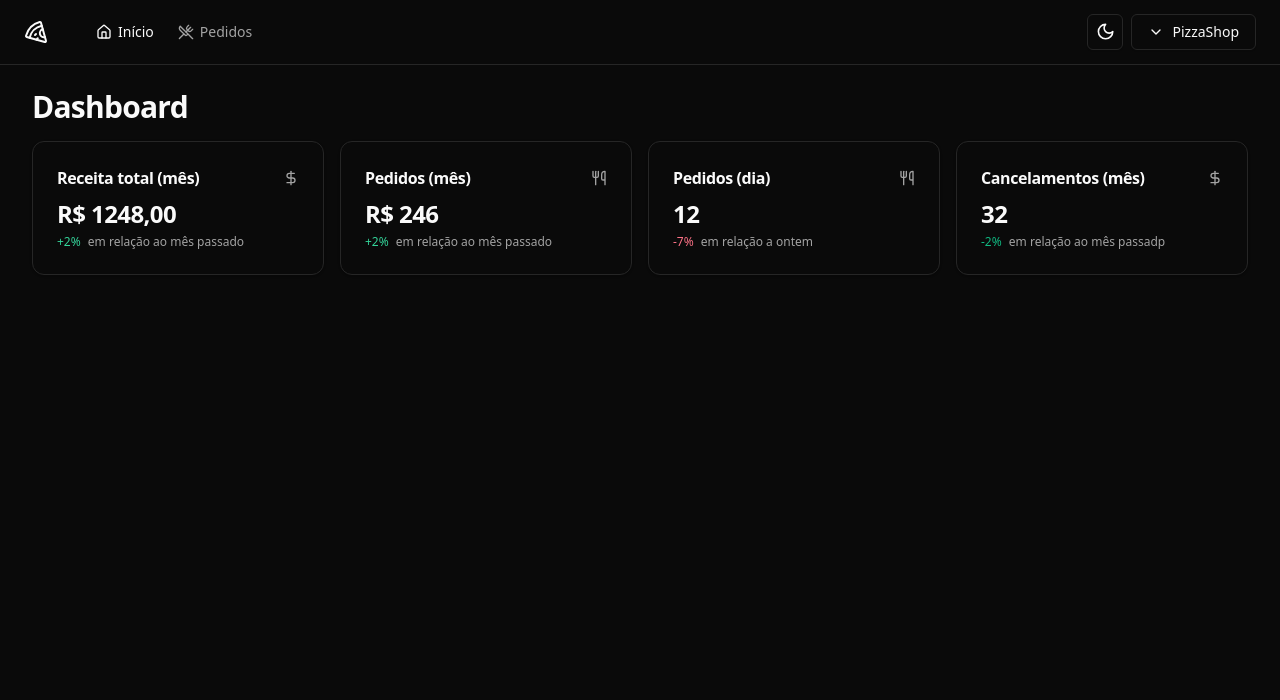
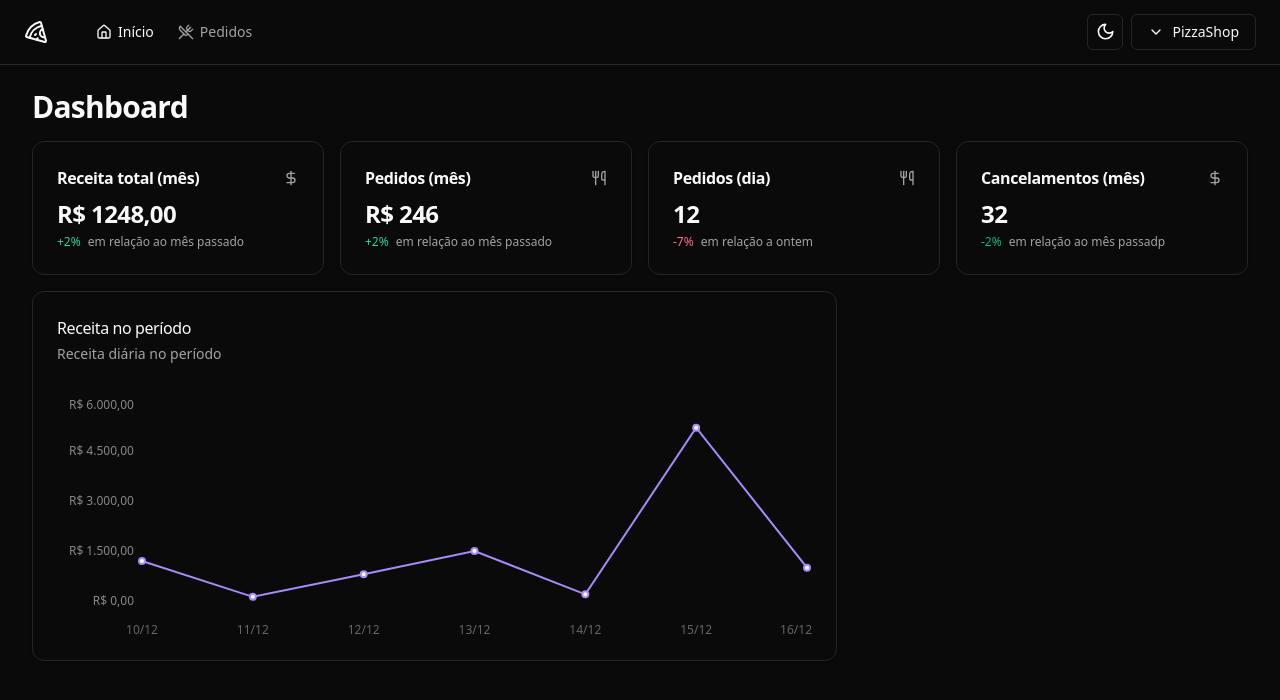
Before and after one commit to D2Diego/pizza-management, a React (Vite) app: page / in a window 1280 px wide. Shown: the top 700 px of the page. Built offline with nearby package versions, Linux system fonts and the light colour scheme.

Commit message:
feat: create revenue chart

```diff
--- a/package.json
+++ b/package.json
@@ -29,6 +29,7 @@
     "react-helmet-async": "^2.0.5",
     "react-hook-form": "^7.53.0",
     "react-router-dom": "^6.26.2",
+    "recharts": "^2.12.7",
     "sonner": "^1.5.0",
     "sort-by": "^1.2.0",
     "tailwind-merge": "^2.5.2",
--- a/src/pages/app/dashboard/dashboard.tsx
+++ b/src/pages/app/dashboard/dashboard.tsx
@@ -5,6 +5,7 @@ import { MonthRevanue } from './month-revenue-card';
 import { MonthOrdersAmounthCard } from './month-orders-amount-card';
 import { DayOrdersAmountCard } from './day-orders-amount-card';
 import { MonthCanceledOrdersAmountCard } from './month-canceled-orders-amount-card';
+import { RevanueChart } from './revenue-chart';
 
 export function Dashboard() {
   return (
@@ -19,6 +20,10 @@ export function Dashboard() {
           <DayOrdersAmountCard />
           <MonthCanceledOrdersAmountCard />
         </div>
+
+        <div className="grid grid-cols-9 gap-4">
+          <RevanueChart />
+        </div>
       </div>
     </>
   );
--- /dev/null
+++ b/src/pages/app/dashboard/revenue-chart.tsx
@@ -0,0 +1,71 @@
+/* eslint-disable react/react-in-jsx-scope */
+import {
+  Card,
+  CardContent,
+  CardDescription,
+  CardHeader,
+  CardTitle,
+} from '@/components/ui/card';
+import colors from 'tailwindcss/colors';
+import {
+  ResponsiveContainer,
+  LineChart,
+  XAxis,
+  YAxis,
+  CartesianGrid,
+  Line,
+  Tooltip,
+} from 'recharts';
+import { date } from 'zod';
+
+const data = [
+  { date: '10/12', revenue: 1200 },
+  { date: '11/12', revenue: 125 },
+  { date: '12/12', revenue: 800 },
+  { date: '13/12', revenue: 1500 },
+  { date: '14/12', revenue: 200 },
+  { date: '15/12', revenue: 5200 },
+  { date: '16/12', revenue: 1000 },
+];
+
+export function RevanueChart() {
+  return (
+    <Card className="col-span-6">
+      <CardHeader className="flex-row items-center justify-between pb-8">
+        <div className="space-y-1">
+          <CardTitle className="text-base font-medium">
+            Receita no período
+          </CardTitle>
+          <CardDescription>Receita diária no período</CardDescription>
+        </div>
+      </CardHeader>
+      <CardContent>
+        <ResponsiveContainer width="100%" height={240}>
+          <LineChart data={data} style={{ fontSize: 12 }}>
+            <XAxis dataKey="date" tickLine={false} axisLine={false} dy={16} />
+
+            <YAxis
+              width={80}
+              stroke="#888"
+              axisLine={false}
+              tickLine={false}
+              tickFormatter={(value: number) =>
+                value.toLocaleString('pt-BR', {
+                  style: 'currency',
+                  currency: 'BRL',
+                })
+              }
+            />
+
+            <Line
+              type="linear"
+              strokeWidth={2}
+              dataKey="revenue"
+              stroke={colors.violet['400']}
+            />
+          </LineChart>
+        </ResponsiveContainer>
+      </CardContent>
+    </Card>
+  );
+}
```
Also changed, not shown: 2 other files (tests, documents, lock files or other folders).
